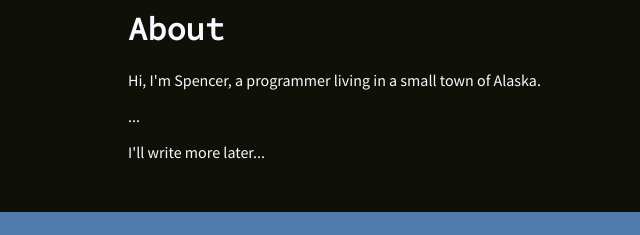
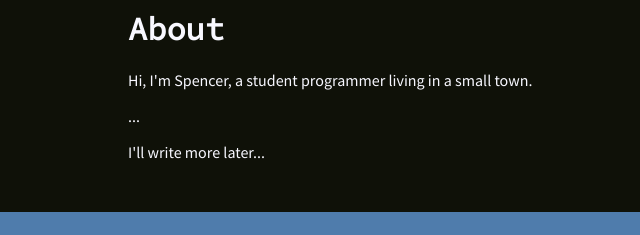
Before and after one commit to SpencerKuan/SpencerKuan.github.io, a plain HTML site: page about/index.html in a window 1280 px wide. Shown: the part 340-575 px from the top of the page, 0-640 px from the left. Drawn offline with Linux system fonts and the light colour scheme; a web font is replaced by a local one.

Commit message:
Update index.html

```diff
--- a/about/index.html
+++ b/about/index.html
@@ -49,7 +49,7 @@
             <h1> About </h1>
 
             <p>
-                Hi, I'm Spencer, a programmer living in a small town of Alaska.
+                Hi, I'm Spencer, a student programmer living in a small town.
             </p>
             <p>
                 ...
```
